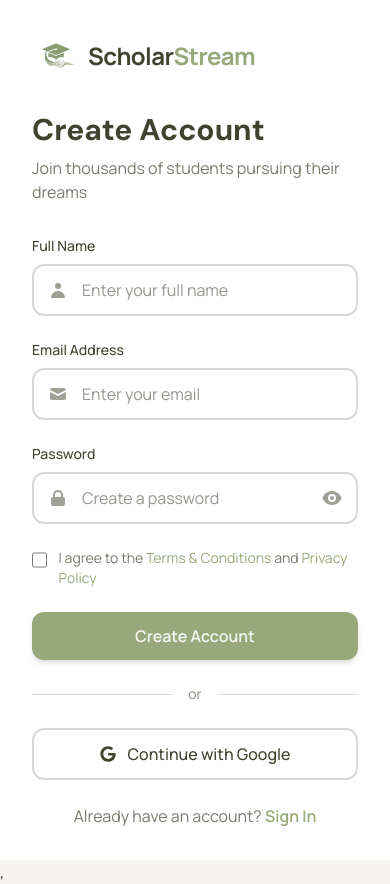
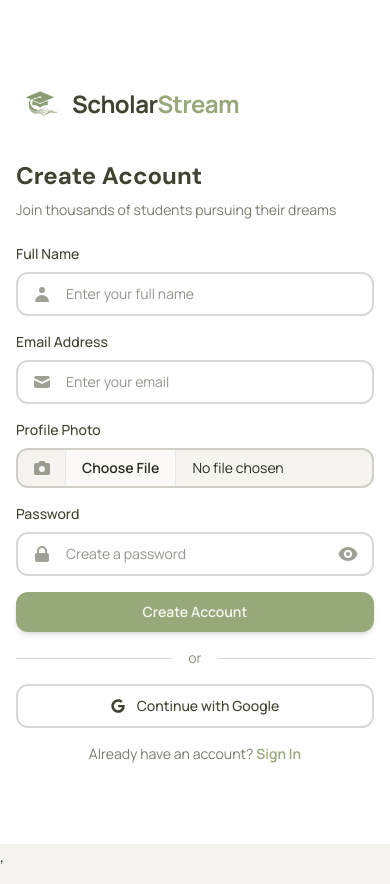
Before and after one commit to rezaulrht/scholarstream-client, a React app: page /register in a window 390 px wide. Built offline with nearby package versions, Linux system fonts and the light colour scheme; the HTML template or start-up script is replaced by a standard one.

Commit message:
add error handling on forms

```diff
--- a/src/layouts/AuthLayout.jsx
+++ b/src/layouts/AuthLayout.jsx
@@ -5,9 +5,7 @@ import authBg from "../assets/authbg.png";
 const AuthLayout = () => {
   return (
     <div className="min-h-screen flex">
-
       <div className="hidden lg:flex lg:w-1/2 relative overflow-hidden">
-
         <div className="absolute inset-0">
           <img
             src={authBg}
@@ -17,19 +15,18 @@ const AuthLayout = () => {
           <div className="absolute inset-0 bg-neutral/85"></div>
         </div>
 
-        <div className="relative z-10 flex flex-col items-center justify-center p-16 text-white w-full">
-
-          <div className="mb-12 bg-white p-3 rounded-xl">
+        <div className="relative z-10 flex flex-col items-center justify-center p-8 lg:p-16 text-white w-full">
+          <div className="mb-8 lg:mb-12 bg-white p-3 rounded-xl">
             <Logo />
           </div>
 
           <div className="text-center">
-            <h2 className="text-5xl font-bold mb-4 leading-tight">
+            <h2 className="text-3xl lg:text-5xl font-bold mb-4 leading-tight">
               Your Gateway to
               <br />
               <span className="text-primary">Global Education</span>
             </h2>
-            <p className="text-xl text-white/90 max-w-md mx-auto">
+            <p className="text-base lg:text-xl text-white/90 max-w-md mx-auto">
               Connect with world-class universities, discover life-changing
               scholarships, and manage your applications seamlessly.
             </p>
@@ -38,7 +35,7 @@ const AuthLayout = () => {
       </div>
 
       {/* Right Side - Form Section */}
-      <div className="w-full lg:w-1/2 flex items-center justify-center p-8 bg-white">
+      <div className="w-full lg:w-1/2 flex items-center justify-center p-4 sm:p-6 lg:p-8 bg-white">
         <div className="w-full max-w-md">
           <Outlet />
         </div>
--- a/src/pages/Auth/Login/Login.jsx
+++ b/src/pages/Auth/Login/Login.jsx
@@ -3,9 +3,19 @@ import { Link } from "react-router";
 import { HiMail, HiLockClosed, HiEye, HiEyeOff } from "react-icons/hi";
 import Logo from "../../../components/Logo/Logo";
 import { FaGoogle } from "react-icons/fa";
+import { useForm } from "react-hook-form";
 
 const Login = () => {
+  const {
+    register,
+    handleSubmit,
+    formState: { errors },
+  } = useForm();
   const [showPassword, setShowPassword] = useState(false);
+
+  const handleLogin = (data) => {
+    console.log(data);
+  };
 
   return (
     <div className="w-full">
@@ -20,7 +30,7 @@ const Login = () => {
         </p>
       </div>
 
-      <form className="space-y-6">
+      <form onSubmit={handleSubmit(handleLogin)} className="space-y-6">
         <div>
           <label
             htmlFor="email"
@@ -32,13 +42,14 @@ const Login = () => {
             <HiMail className="absolute left-4 top-1/2 -translate-y-1/2 w-5 h-5 text-neutral/50" />
             <input
               type="email"
-              id="email"
-              name="email"
+              {...register("email", { required: true })}
               placeholder="Enter your email"
               className="w-full pl-12 pr-4 py-3 border-2 border-neutral/20 rounded-xl focus:border-primary focus:outline-none transition-colors"
-              required
             />
           </div>
+          {errors.email && (
+            <p className="text-sm text-error mt-1">Email is required</p>
+          )}
         </div>
 
         <div>
@@ -52,11 +63,9 @@ const Login = () => {
             <HiLockClosed className="absolute left-4 top-1/2 -translate-y-1/2 w-5 h-5 text-neutral/50" />
             <input
               type={showPassword ? "text" : "password"}
-              id="password"
-              name="password"
+              {...register("password", { required: true })}
               placeholder="Enter your password"
               className="w-full pl-12 pr-12 py-3 border-2 border-neutral/20 rounded-xl focus:border-primary focus:outline-none transition-colors"
-              required
             />
             <button
               type="button"
@@ -70,6 +79,9 @@ const Login = () => {
               )}
             </button>
           </div>
+          {errors.password && (
+            <p className="text-sm text-error mt-1">Password is required</p>
+          )}
         </div>
 
         <div className="flex items-center justify-between">
--- a/src/pages/Auth/Register/Register.jsx
+++ b/src/pages/Auth/Register/Register.jsx
@@ -1,11 +1,28 @@
 import { useState } from "react";
 import { Link } from "react-router";
-import { HiMail, HiLockClosed, HiEye, HiEyeOff, HiUser } from "react-icons/hi";
+import {
+  HiMail,
+  HiLockClosed,
+  HiEye,
+  HiEyeOff,
+  HiUser,
+  HiCamera,
+} from "react-icons/hi";
 import Logo from "../../../components/Logo/Logo";
 import { FaGoogle } from "react-icons/fa";
+import { useForm } from "react-hook-form";
 
 const Register = () => {
+  const {
+    register,
+    handleSubmit,
+    formState: { errors },
+  } = useForm();
   const [showPassword, setShowPassword] = useState(false);
+
+  const handleRegister = (data) => {
+    console.log(data);
+  };
 
   return (
     <div className="w-full">
@@ -13,14 +30,19 @@ const Register = () => {
         <Logo />
       </div>
 
-      <div className="mb-8">
-        <h1 className="text-3xl font-bold text-neutral mb-2">Create Account</h1>
-        <p className="text-neutral/70">
+      <div className="mb-6 lg:mb-8">
+        <h1 className="text-2xl sm:text-3xl font-bold text-neutral mb-2">
+          Create Account
+        </h1>
+        <p className="text-sm sm:text-base text-neutral/70">
           Join thousands of students pursuing their dreams
         </p>
       </div>
 
-      <form className="space-y-6">
+      <form
+        onSubmit={handleSubmit(handleRegister)}
+        className="space-y-4 lg:space-y-6"
+      >
         <div>
           <label
             htmlFor="name"
@@ -32,13 +54,14 @@ const Register = () => {
             <HiUser className="absolute left-4 top-1/2 -translate-y-1/2 w-5 h-5 text-neutral/50" />
             <input
               type="text"
-              id="name"
-              name="name"
+              {...register("name", { required: true })}
               placeholder="Enter your full name"
-              className="w-full pl-12 pr-4 py-3 border-2 border-neutral/20 rounded-xl focus:border-primary focus:outline-none transition-colors"
-              required
+              className="w-full pl-12 pr-4 py-2.5 sm:py-3 text-sm sm:text-base border-2 border-neutral/20 rounded-xl focus:border-primary focus:outline-none transition-colors"
             />
           </div>
+          {errors.name && (
+            <p className="text-sm text-error mt-1">Name is required</p>
+          )}
         </div>
 
         <div>
@@ -52,11 +75,31 @@ const Register = () => {
             <HiMail className="absolute left-4 top-1/2 -translate-y-1/2 w-5 h-5 text-neutral/50" />
             <input
               type="email"
-              id="email"
-              name="email"
+              {...register("email", { required: true })}
               placeholder="Enter your email"
-              className="w-full pl-12 pr-4 py-3 border-2 border-neutral/20 rounded-xl focus:border-primary focus:outline-none transition-colors"
-              required
+              className="w-full pl-12 pr-4 py-2.5 sm:py-3 text-sm sm:text-base border-2 border-neutral/20 rounded-xl focus:border-primary focus:outline-none transition-colors"
+            />
+          </div>
+          {errors.email && (
+            <p className="text-sm text-error mt-1">Email is required</p>
+          )}
+        </div>
+
+        <div>
+          <label
+            htmlFor="photo"
+            className="block text-sm font-medium text-neutral mb-2"
+          >
+            Profile Photo
+          </label>
+          <div className="relative">
+            <HiCamera className="absolute left-4 top-1/2 -translate-y-1/2 w-5 h-5 text-neutral/50 z-10 pointer-events-none" />
+            <input
+              type="file"
+              id="photo"
+              {...register("photo")}
+              accept="image/*"
+              className="file-input file-input-bordered w-full pl-12 rounded-xl border-2 border-neutral/20 focus:border-primary hover:border-primary transition-colors text-sm sm:text-base"
             />
           </div>
         </div>
@@ -72,11 +115,13 @@ const Register = () => {
             <HiLockClosed className="absolute left-4 top-1/2 -translate-y-1/2 w-5 h-5 text-neutral/50" />
             <input
               type={showPassword ? "text" : "password"}
-              id="password"
-              name="password"
+              {...register("password", {
+                required: true,
+                minLength: 8,
+                pattern: /^(?=.*[A-Z])(?=.*[a-z])(?=.*\d)(?=.*[^A-Za-z0-9]).+$/,
+              })}
               placeholder="Create a password"
-              className="w-full pl-12 pr-12 py-3 border-2 border-neutral/20 rounded-xl focus:border-primary focus:outline-none transition-colors"
-              required
+              className="w-full pl-12 pr-12 py-2.5 sm:py-3 text-sm sm:text-base border-2 border-neutral/20 rounded-xl focus:border-primary focus:outline-none transition-colors"
             />
             <button
               type="button"
@@ -90,56 +135,44 @@ const Register = () => {
               )}
             </button>
           </div>
-        </div>
-
-        <div>
-          <label className="flex items-start gap-3 cursor-pointer">
-            <input
-              type="checkbox"
-              className="w-4 h-4 mt-1 rounded border-neutral/20 text-primary focus:ring-primary"
-              required
-            />
-            <span className="text-sm text-neutral/70">
-              I agree to the{" "}
-              <Link
-                to="/terms"
-                className="text-primary hover:text-secondary transition-colors"
-              >
-                Terms & Conditions
-              </Link>{" "}
-              and{" "}
-              <Link
-                to="/privacy"
-                className="text-primary hover:text-secondary transition-colors"
-              >
-                Privacy Policy
-              </Link>
-            </span>
-          </label>
+          {errors.password?.type === "required" && (
+            <p className="text-sm text-error mt-1">Password is required</p>
+          )}
+          {errors.password?.type === "minLength" && (
+            <p className="text-sm text-error mt-1">
+              Password must be at least 8 characters
+            </p>
+          )}
+          {errors.password?.type === "pattern" && (
+            <p className="text-sm text-error mt-1">
+              Password must include uppercase, lowercase, number, and special
+              character
+            </p>
+          )}
         </div>
 
         <button
           type="submit"
-          className="w-full py-3 bg-primary text-primary-content font-semibold rounded-xl hover:bg-secondary transition-all duration-300 shadow-md hover:shadow-lg"
+          className="w-full py-2.5 sm:py-3 bg-primary text-primary-content font-semibold rounded-xl hover:bg-secondary transition-all duration-300 shadow-md hover:shadow-lg text-sm sm:text-base"
         >
           Create Account
         </button>
       </form>
 
-      <div className="my-6 flex items-center gap-4">
+      <div className="my-4 lg:my-6 flex items-center gap-4">
         <div className="flex-1 h-px bg-neutral/20"></div>
         <span className="text-sm text-neutral/60">or</span>
         <div className="flex-1 h-px bg-neutral/20"></div>
       </div>
 
       <div className="space-y-3">
-        <button className="w-full py-3 border-2 border-neutral/20 rounded-xl font-medium text-neutral hover:bg-base-100 transition-all duration-300 flex items-center justify-center gap-3">
+        <button className="w-full py-2.5 sm:py-3 border-2 border-neutral/20 rounded-xl font-medium text-neutral hover:bg-base-100 transition-all duration-300 flex items-center justify-center gap-3 text-sm sm:text-base">
           <FaGoogle />
           Continue with Google
         </button>
       </div>
 
-      <p className="mt-6 text-center text-neutral/70">
+      <p className="mt-4 lg:mt-6 text-center text-neutral/70 text-sm sm:text-base">
         Already have an account?{" "}
         <Link
           to="/login"
```
